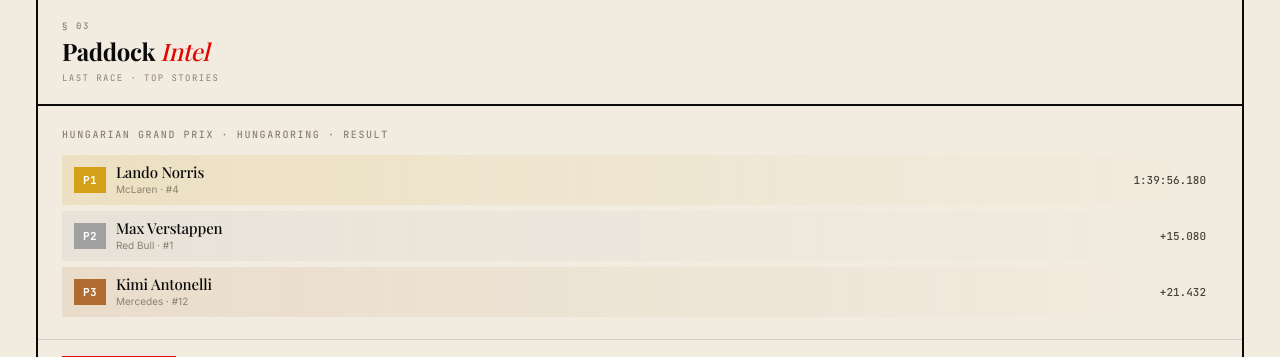
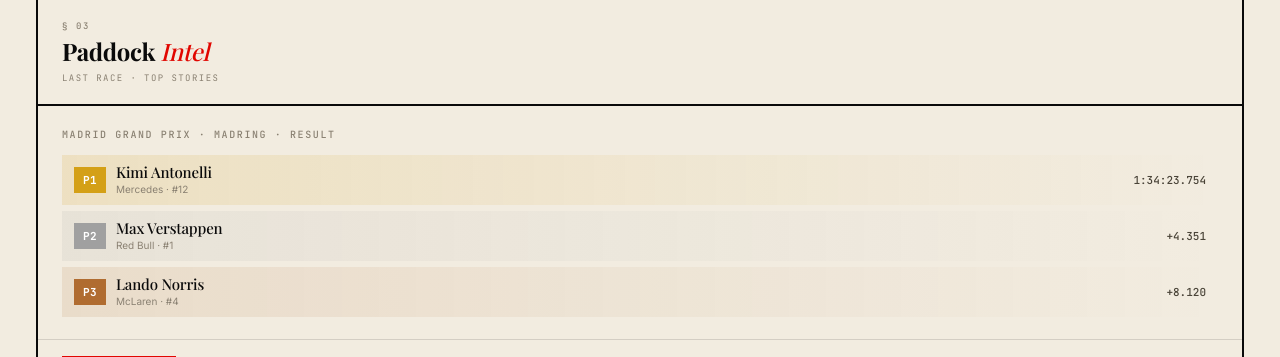
Before and after one commit to Devyansh2005/F1-Dashboard, a website: page index.html in a window 1280 px wide. Shown: the part 3244-3601 px from the top of the page. Drawn offline with nearby package versions, Linux system fonts and the light colour scheme; no server answers; a web font is replaced by a local one.

Commit message:
feat(intel): update podium result for Madrid GP (Antonelli P1)

```diff
--- a/index.html
+++ b/index.html
@@ -2806,15 +2806,15 @@
         </div>
 
         <div class="podium-block">
-          <div class="podium-head">Hungarian Grand Prix · Hungaroring · Result</div>
+          <div class="podium-head">Madrid Grand Prix · Madring · Result</div>
           <div class="podium-list">
             <div class="pod-row p1">
               <div class="pod-badge">P1</div>
               <div>
-                <div class="pod-driver-name">Lando Norris</div>
-                <div class="pod-driver-team">McLaren · #4</div>
+                <div class="pod-driver-name">Kimi Antonelli</div>
+                <div class="pod-driver-team">Mercedes · #12</div>
               </div>
-              <div class="pod-time">1:39:56.180</div>
+              <div class="pod-time">1:34:23.754</div>
             </div>
             <div class="pod-row p2">
               <div class="pod-badge">P2</div>
@@ -2822,15 +2822,15 @@
                 <div class="pod-driver-name">Max Verstappen</div>
                 <div class="pod-driver-team">Red Bull · #1</div>
               </div>
-              <div class="pod-time">+15.080</div>
+              <div class="pod-time">+4.351</div>
             </div>
             <div class="pod-row p3">
               <div class="pod-badge">P3</div>
               <div>
-                <div class="pod-driver-name">Kimi Antonelli</div>
-                <div class="pod-driver-team">Mercedes · #12</div>
+                <div class="pod-driver-name">Lando Norris</div>
+                <div class="pod-driver-team">McLaren · #4</div>
               </div>
-              <div class="pod-time">+21.432</div>
+              <div class="pod-time">+8.120</div>
             </div>
           </div>
         </div>
```
